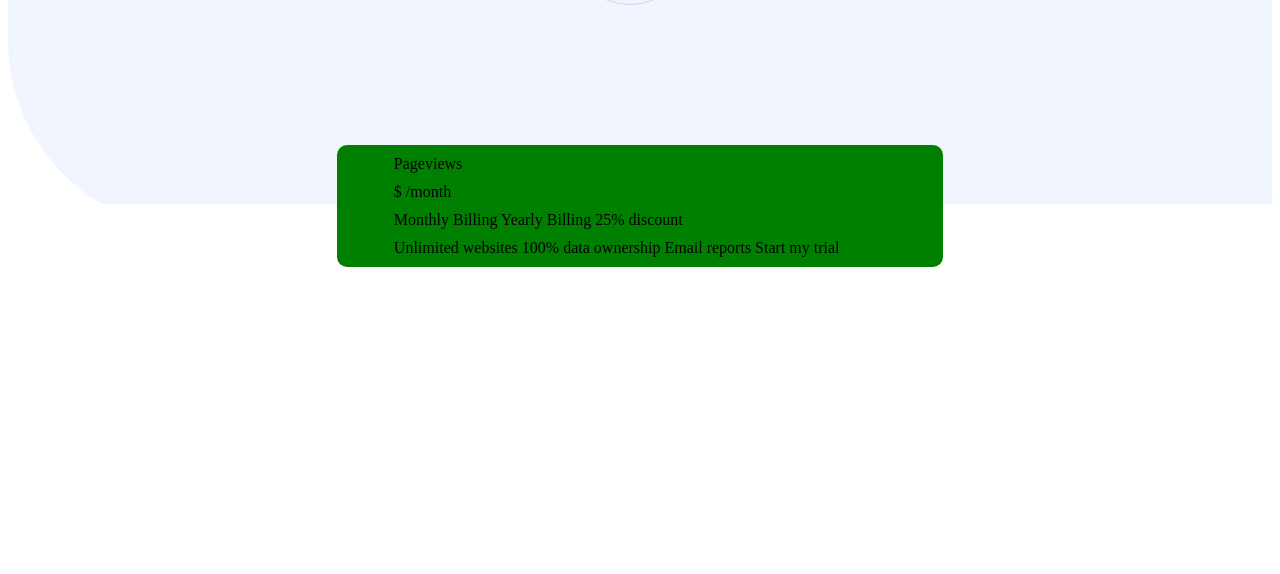
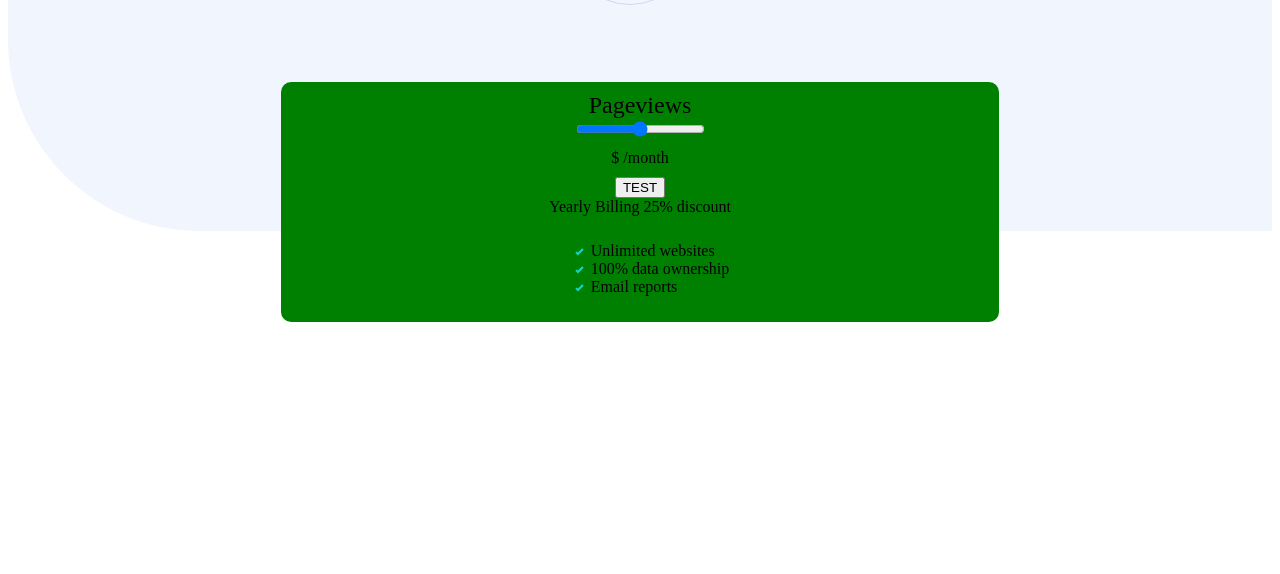
Before and after one commit to BrettAGobel/frontend-mentor-interactive-pricing-component, a plain HTML site: page interactive-pricing-component-main/index.html in a window 1280 px wide. Shown: the part 226-800 px from the top of the page. Drawn offline with Linux system fonts and the light colour scheme.

Commit message:
layout mostly ok, switching to some functionality

```diff
--- a/interactive-pricing-component-main/index.html
+++ b/interactive-pricing-component-main/index.html
@@ -22,21 +22,28 @@
   </div>
   <div class="card">
   <div class="page-views">
-  Pageviews
+  <p>Pageviews</p>
+    <input type="range" id="views" name="views">
   </div>
   <div class="price">
   $ /month
   </div>
   <div class="billing">
-  Monthly Billing
-  Yearly Billing 25% discount
+
+
+
+    <button type="button" aria-pressed="true">TEST</button>
+
+    <span>Yearly Billing 25% discount</span>
   </div>
   <div class="information">
-  Unlimited websites
-  100% data ownership
-  Email reports
+    <ul>
+      <li>Unlimited websites</li>
+      <li>100% data ownership</li>
+      <li>Email reports</li>
+    </ul>
 
-  Start my trial
+
   </div>
 </div>
 
--- a/interactive-pricing-component-main/style.css
+++ b/interactive-pricing-component-main/style.css
@@ -1,24 +1,36 @@
-/*@media screen and (min-width: 768px) {*/
-/*    .container {*/
-/*        display: grid;*/
-/*        grid-template-columns: 200px auto 200px;*/
-/*        grid-template-rows: repeat(2,auto);*/
-/*        gap: 15%;*/
-/*    }*/
-/*}*/
+@media screen and (min-width: 780px) {
+    .container {
+        display: grid;
+        grid-template-columns: repeat(auto-fill);
+        grid-template-rows: repeat(2,auto);
+        column-gap: 20%;
+
+    }
+    .card {
+
+        display: grid;
+        grid-template-columns: repeat(3,auto);
+        grid-template-rows: repeat(6,auto);
+        gap: 10px 10px;
+    }
+
+}
 
 body {
     overflow: hidden;
 }
 
-.container {
-    display: grid;
-    grid-template-columns: auto auto auto;
-    grid-template-rows: repeat(2,auto);
-    gap: 15%;
-}
+/*.container {*/
+/*    display: grid;*/
+/*    grid-template-columns: auto auto auto;*/
+/*    grid-template-rows: repeat(2,auto);*/
+/*    gap: 15%;*/
+/*}*/
 
 .container{
+    display: grid;
+    grid-template-columns:  20px auto 20px;
+    grid-template-rows: repeat(2,auto);
 
     background:  url("./images/bg-pattern.svg") no-repeat;
 }
@@ -99,6 +111,11 @@ p:nth-child(1) {
 
 
 .page-views{
+    display: flex;
+    flex-flow: column;
+    justify-content: center;
+    align-content: center;
+    align-items: center;
     grid-column-start: 2;
     grid-row-start: 2;
 }
@@ -107,14 +124,29 @@ p:nth-child(1) {
 /*    grid-row-start: 3;*/
 /*}*/
 .price{
+    display: flex;
+    flex-flow: column;
+    justify-content: center;
+    align-content: center;
+    align-items: center;
     grid-column-start: 2;
     grid-row-start: 3;
 }
 .billing{
+    display: flex;
+    flex-flow: column;
+    justify-content: center;
+    align-content: center;
+    align-items: center;
     grid-column-start: 2;
     grid-row-start: 4;
 }
 .information{
+    display: flex;
+    flex-flow: column;
+    justify-content: center;
+    align-content: center;
+    align-items: center;
     grid-column-start: 2;
     grid-row-start: 5;
 }
@@ -125,3 +157,12 @@ p:nth-child(1) {
     background-color: green;
     border-radius: 10px;
 }
+
+label input {
+    position: absolute;
+    visibility: hidden;
+}
+
+li {
+    list-style-image: url("./images/icon-check.svg");
+}
```
